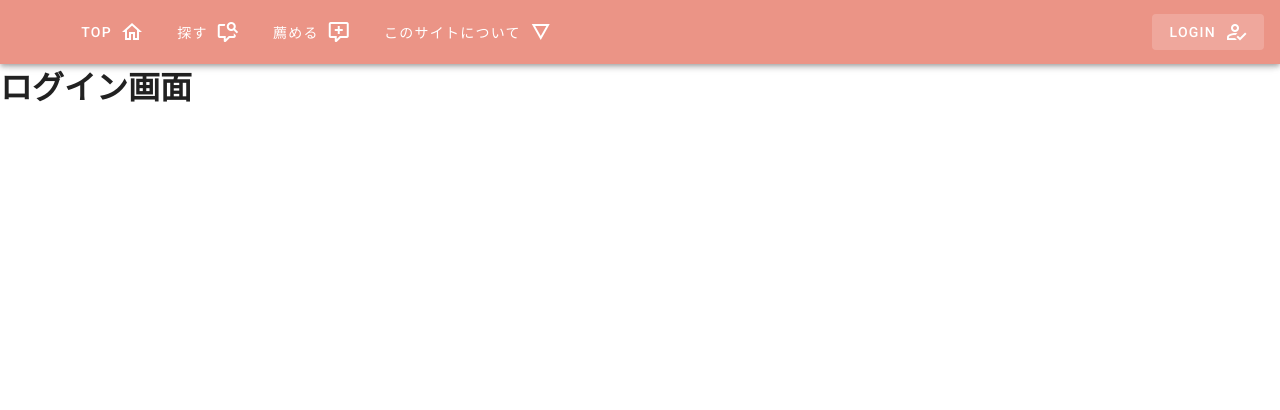
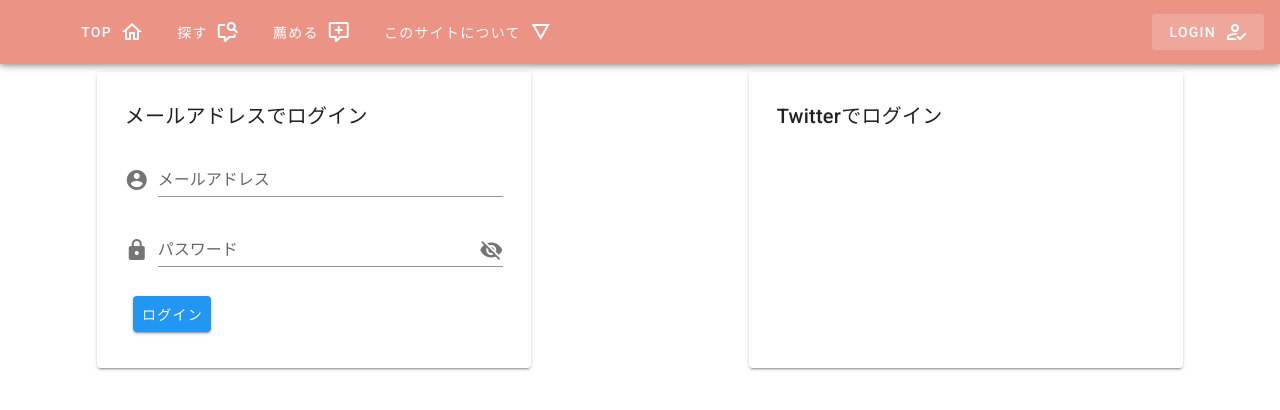
Before and after one commit to sasakirione/3bowls-front, a Vue app: page /#/login in a window 1280 px wide. Shown: the top 410 px of the page. Built offline with nearby package versions, Linux system fonts and the light colour scheme.

Commit message:
Update:ログイン画面のモック
ログイン画面のデザイン部分だけ一部完成させました

```diff
--- a/src/App.vue
+++ b/src/App.vue
@@ -2,9 +2,9 @@
   <v-app>
     <MyHeader></MyHeader>
     <v-main>
-      <transition>
-      <router-view/>
-      </transition>
+        <transition>
+          <router-view/>
+        </transition>
     </v-main>
   </v-app>
 </template>
--- a/src/views/Login.vue
+++ b/src/views/Login.vue
@@ -1,13 +1,36 @@
 <template>
-  <div><h1>ログイン画面</h1></div>
+  <div class="row">
+    <v-card class="mx-auto mt-5 col-sm-4">
+      <v-card-title>メールアドレスでログイン</v-card-title>
+      <v-card-text>
+        <v-form>
+          <v-text-field label="メールアドレス" prepend-icon="mdi-account-circle" />
+          <v-text-field v-bind:type="showPassword ? 'text' : 'password'" prepend-icon="mdi-lock"
+                        v-bind:append-icon="showPassword ? 'mdi-eye' : 'mdi-eye-off'"
+                        label="パスワード" @click:append="showPassword = !showPassword" />
+          <v-card-actions>
+            <v-btn class="info">ログイン</v-btn>
+          </v-card-actions>
+        </v-form>
+      </v-card-text>
+    </v-card>
+    <v-card class="mx-auto mt-5 col-sm-4">
+      <v-card-title>Twitterでログイン</v-card-title>
+    </v-card>
+  </div>
 </template>
 
 <script>
 export default {
-name: "Login"
+  name: "Login",
+  date: () => ({
+    showPassword : false
+  })
 }
 </script>
 
 <style scoped>
-
+  h1, v-card-title {
+    text-align: center;
+  }
 </style>
```
